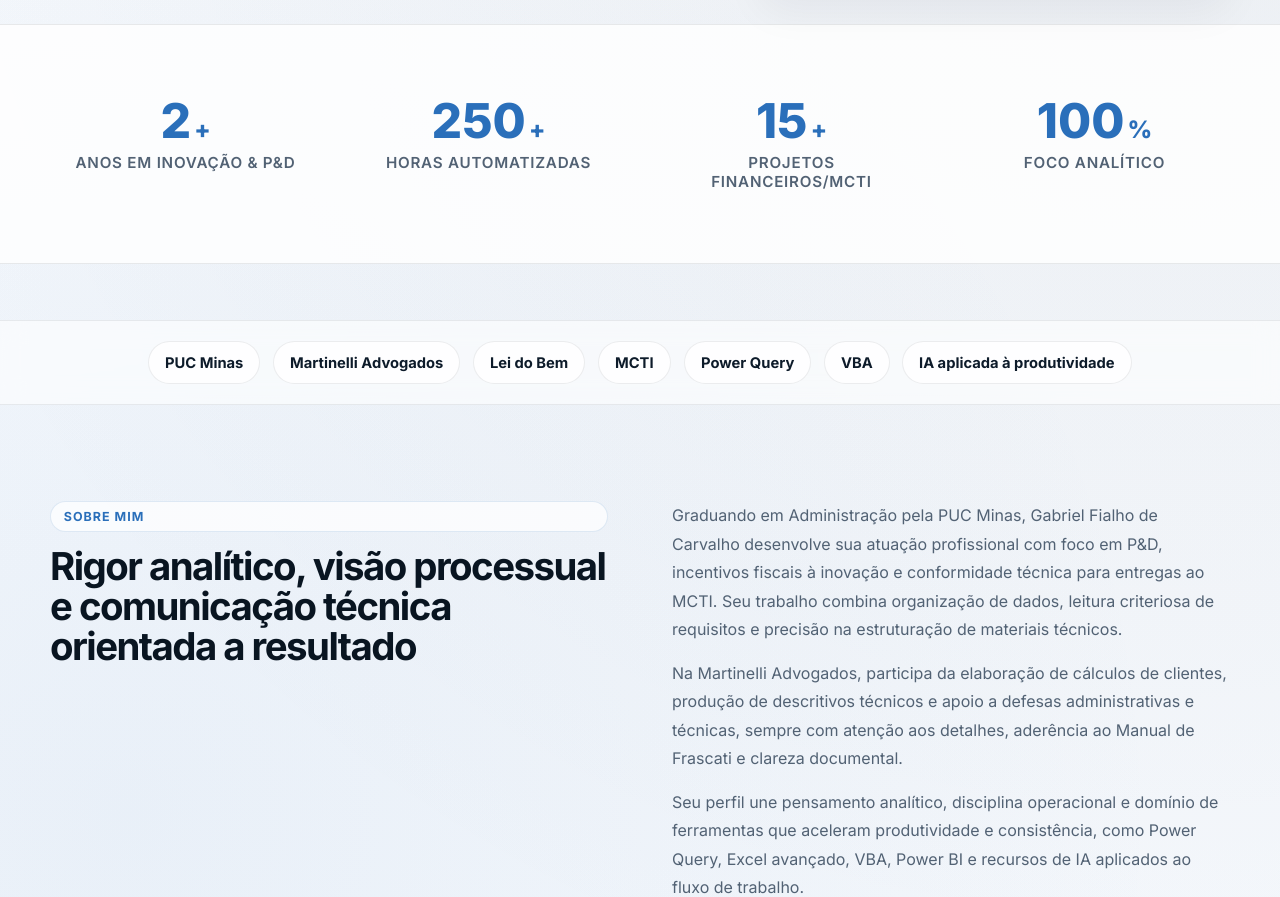
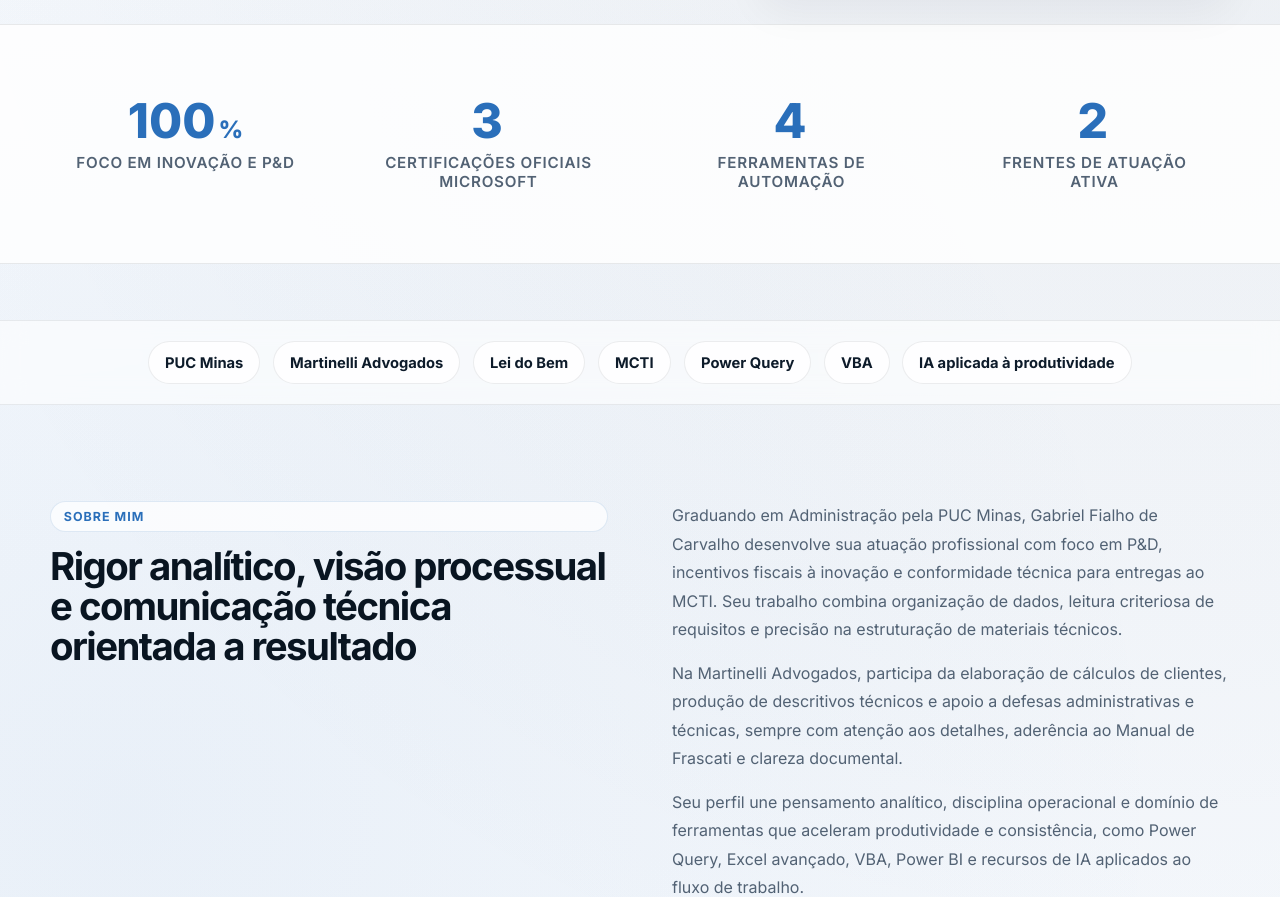
Before and after one commit to gabrielfialho34/landingpageGabriel, a plain HTML site: page index.html in a window 1280 px wide. Shown: the part 1386-2283 px from the top of the page. Drawn offline with Linux system fonts and the light colour scheme.

Commit message:
fix: adjust metrics banner to only use exact curriculum values

```diff
--- a/index.html
+++ b/index.html
@@ -168,20 +168,20 @@
         <section class="section-impact">
           <div class="container impact-grid">
             <article class="impact-item reveal">
-              <div class="impact-value"><span class="impact-number" data-target="2">0</span><span class="impact-suffix">+</span></div>
-              <p class="impact-label">Anos em Inovação & P&D</p>
+              <div class="impact-value"><span class="impact-number" data-target="100">0</span><span class="impact-suffix">%</span></div>
+              <p class="impact-label">Foco em Inovação e P&D</p>
             </article>
             <article class="impact-item reveal">
-              <div class="impact-value"><span class="impact-number" data-target="250">0</span><span class="impact-suffix">+</span></div>
-              <p class="impact-label">Horas Automatizadas</p>
+              <div class="impact-value"><span class="impact-number" data-target="3">0</span><span class="impact-suffix"></span></div>
+              <p class="impact-label">Certificações Oficiais Microsoft</p>
             </article>
             <article class="impact-item reveal">
-              <div class="impact-value"><span class="impact-number" data-target="15">0</span><span class="impact-suffix">+</span></div>
-              <p class="impact-label">Projetos Financeiros/MCTI</p>
+              <div class="impact-value"><span class="impact-number" data-target="4">0</span><span class="impact-suffix"></span></div>
+              <p class="impact-label">Ferramentas de Automação</p>
             </article>
             <article class="impact-item reveal">
-              <div class="impact-value"><span class="impact-number" data-target="100">0</span><span class="impact-suffix">%</span></div>
-              <p class="impact-label">Foco Analítico</p>
+              <div class="impact-value"><span class="impact-number" data-target="2">0</span><span class="impact-suffix"></span></div>
+              <p class="impact-label">Frentes de Atuação Ativa</p>
             </article>
           </div>
         </section>
```
